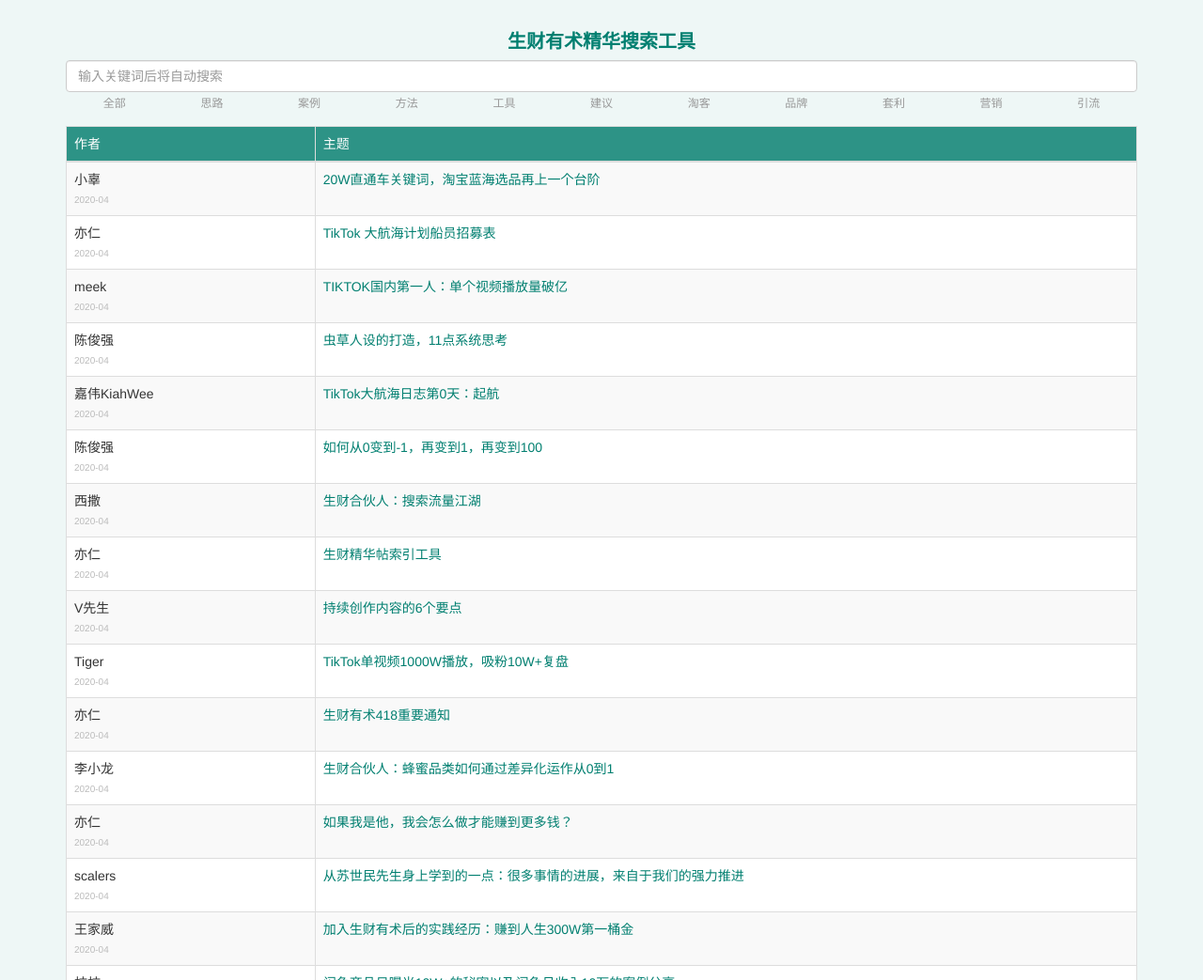
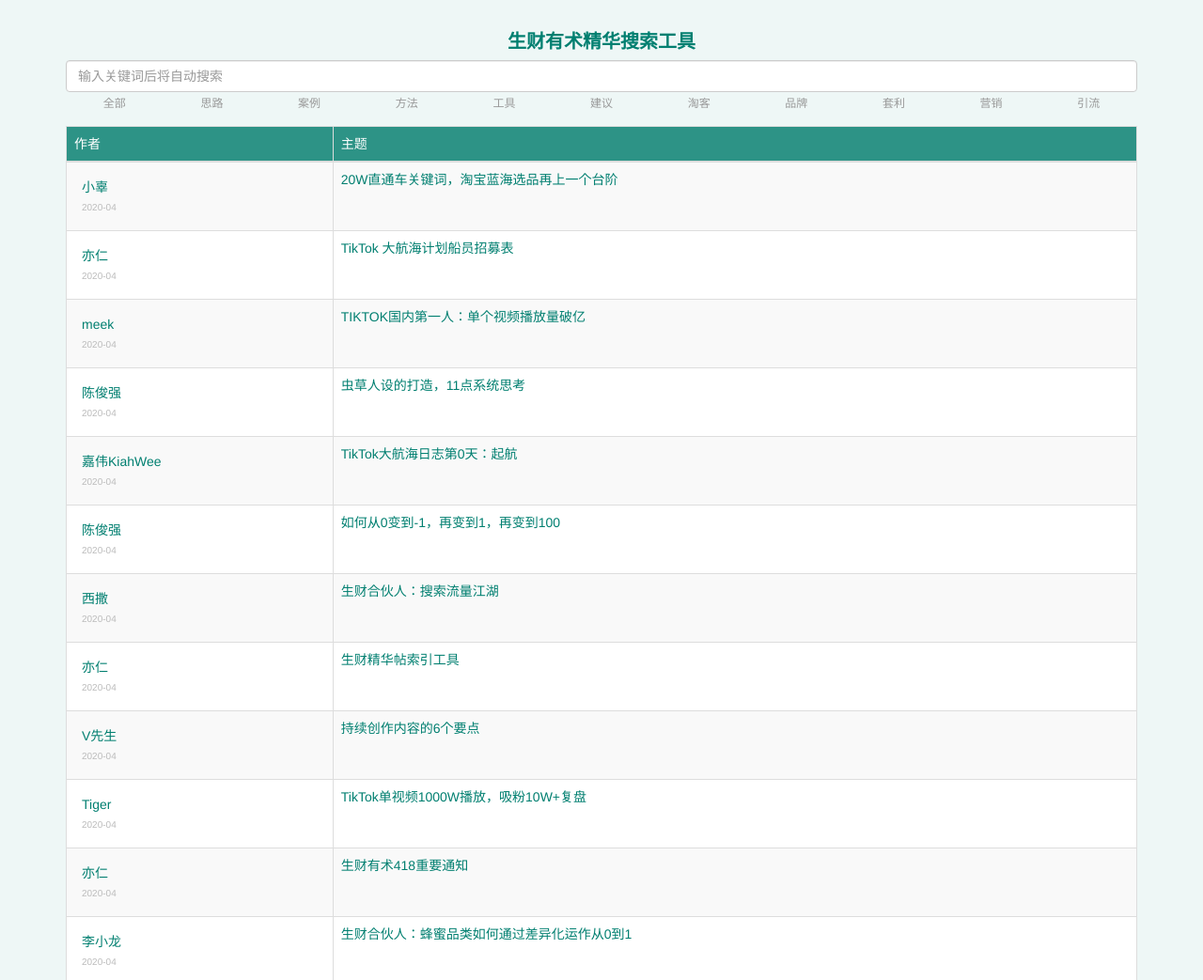
Before and after one commit to iwushiyu/test, a plain HTML site: page index.html in a window 1280 px wide. Shown: the top 1043 px of the page at 94% size. Drawn offline with nearby package versions, Linux system fonts and the light colour scheme.

Commit message:
修复小bug

```diff
--- a/index.html
+++ b/index.html
@@ -103,7 +103,7 @@
         </thead>
         <tbody>
           <tr v-for="item in displayContent" :key="item['l']">
-            <td @click="jumpTo(item['n'])" target="_blank">{{item['n']}}<br><b>{{item['m']}}</b></td>
+            <td><a @click="jumpTo(item['n'])" target="_blank">{{item['n']}}<br><b>{{item['m']}}</b></a></td>
             <!-- :href是v-bind的简写，他存在是因为{{item['t']}}不能作用在 HTML attribute上，而实际生产环境中又需要作用于attribute上 -->
             <td><a :href="item['l']" target="_blank">{{item['t']}}</a></td>
           </tr>
```
